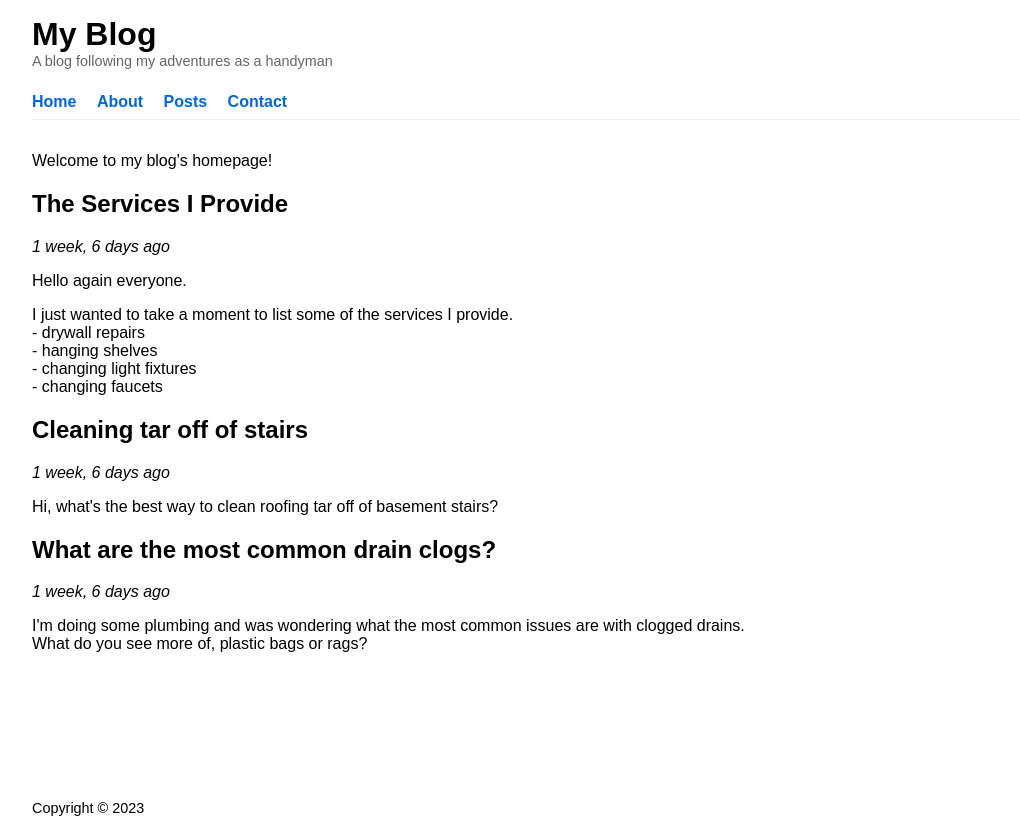
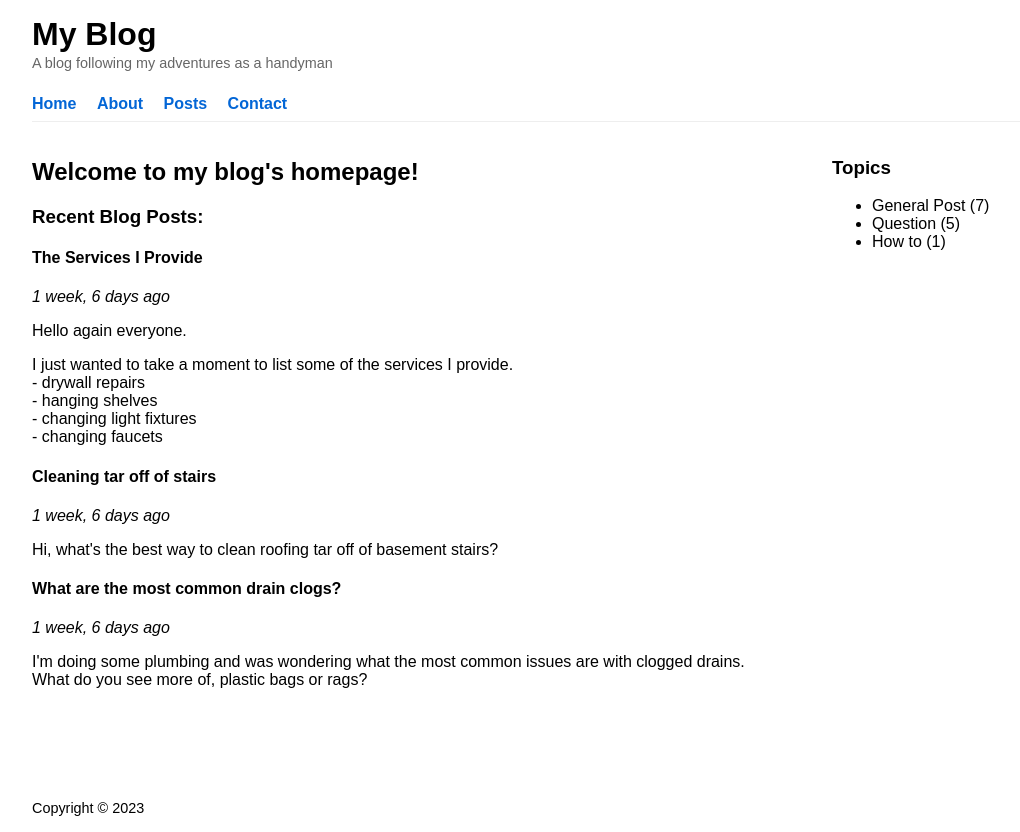
Before and after one commit to rfischer85/handyman_blog, a Django app: page / in a window 1280 px wide. Shown: the whole page, without its empty margins (108-1128 px from the left). Run offline with Django 4.2, Linux system fonts and the light colour scheme; data comes from the database, SQL or seed files in the repository.

Commit message:
Topic Sidebar working
Got the topic sidebar working. Was not able to get the tests functioning

```diff
--- a/blog/models.py
+++ b/blog/models.py
@@ -6,11 +6,18 @@ The file defining the data models for the blog app.
 from django.conf import settings
 from django.db import models
 from django.utils import timezone
+from django.db.models import Count
 
 
 class TopicQuerySet(models.QuerySet):
+    """
+    Modifying the QuerySet class for Topic.
+    """
     def get_topics(self):
-        return Topic.objects.all()
+        """
+        Finding all topics with number of posts
+        """
+        return Topic.objects.annotate(Count('blog_posts')).values('name', 'blog_posts__count')
 
 
 class Topic(models.Model):
@@ -41,7 +48,7 @@ class Topic(models.Model):
 
 class PostQuerySet(models.QuerySet):
     """
-    Modified QuerySet class.
+    Modified QuerySet class for Post.
     """
     def published(self):
         """
--- a/blog/static/blog/base.css
+++ b/blog/static/blog/base.css
@@ -36,6 +36,7 @@ a:hover {
     color: #666;
     padding: 0;
     margin: 0;
+    margin-top: 2px;
 }
 
 /* Style the top nav */
@@ -64,7 +65,9 @@ a:hover {
 /* Style the main content */
 #main-content {
     margin-top: 1rem;
-    margin-bottom: 2rem;
+    display: grid;
+    /* The grid has 2 columns. 1 with auto width, the other is 200px wide */
+    grid-template-columns: auto 200px;
 }
 
 /* Style the footer */
--- a/blog/templates/blog/base.html
+++ b/blog/templates/blog/base.html
@@ -24,9 +24,22 @@
     </nav>
 
     <main id="main-content">
-    {% block main %}
-    <!-- Content for the main block will be rendered here -->
-    {% endblock %}
+    <div>
+        {% block main %}
+        <!-- Content for the main block will be rendered here -->
+        {% endblock %}
+    </div>
+
+    <aside id="sidebar">
+        <section id="topic-list">
+            <h3>Topics</h3>
+            <ul>
+                {% for topic in topics %}
+                    <li>{{ topic.name }} ({{topic.post_count }})</li>
+                {% endfor %}
+            </ul>
+        </section>
+    </aside>
     </main>
 
     <!-- The footer -->
--- a/blog/templates/blog/home.html
+++ b/blog/templates/blog/home.html
@@ -8,12 +8,13 @@
 {% extends "blog/base.html" %}
 
 {% block main %}
-<p>Welcome to my blog's homepage!</p>
+<h2>Welcome to my blog's homepage!</h2>
 
 <section class="latest-article-preview">
+    <h3>Recent Blog Posts:</h3>
     {% for post in latest_posts %}
     <article>
-        <h2>{{ post.title }}</h2>
+        <h4>{{ post.title }}</h4>
         <em>{{ post.published|timesince }} ago</em>
         {{ post.content|linebreaks }}
     </article>
--- a/blog/views.py
+++ b/blog/views.py
@@ -1,4 +1,6 @@
 from django.shortcuts import render
+from django.db.models import Count
+
 from . import models
 
 
@@ -7,5 +9,11 @@ def home(request):
     The blog's homepage.
     """
     latest_posts = models.Post.objects.published().order_by('-published')[:3]
-    context = {'latest_posts': latest_posts}
+    topics = models.Topic.objects.annotate(post_count=Count('blog_posts')).order_by('-post_count')[:10]
+
+    context = {
+        'topics': topics,
+        'latest_posts': latest_posts,
+    }
+
     return render(request, 'blog/home.html', context)
```
Also changed, not shown: tests/blog/models/test_topic.py (+65 -6 lines), blog/static/blog/logo.png (added).
